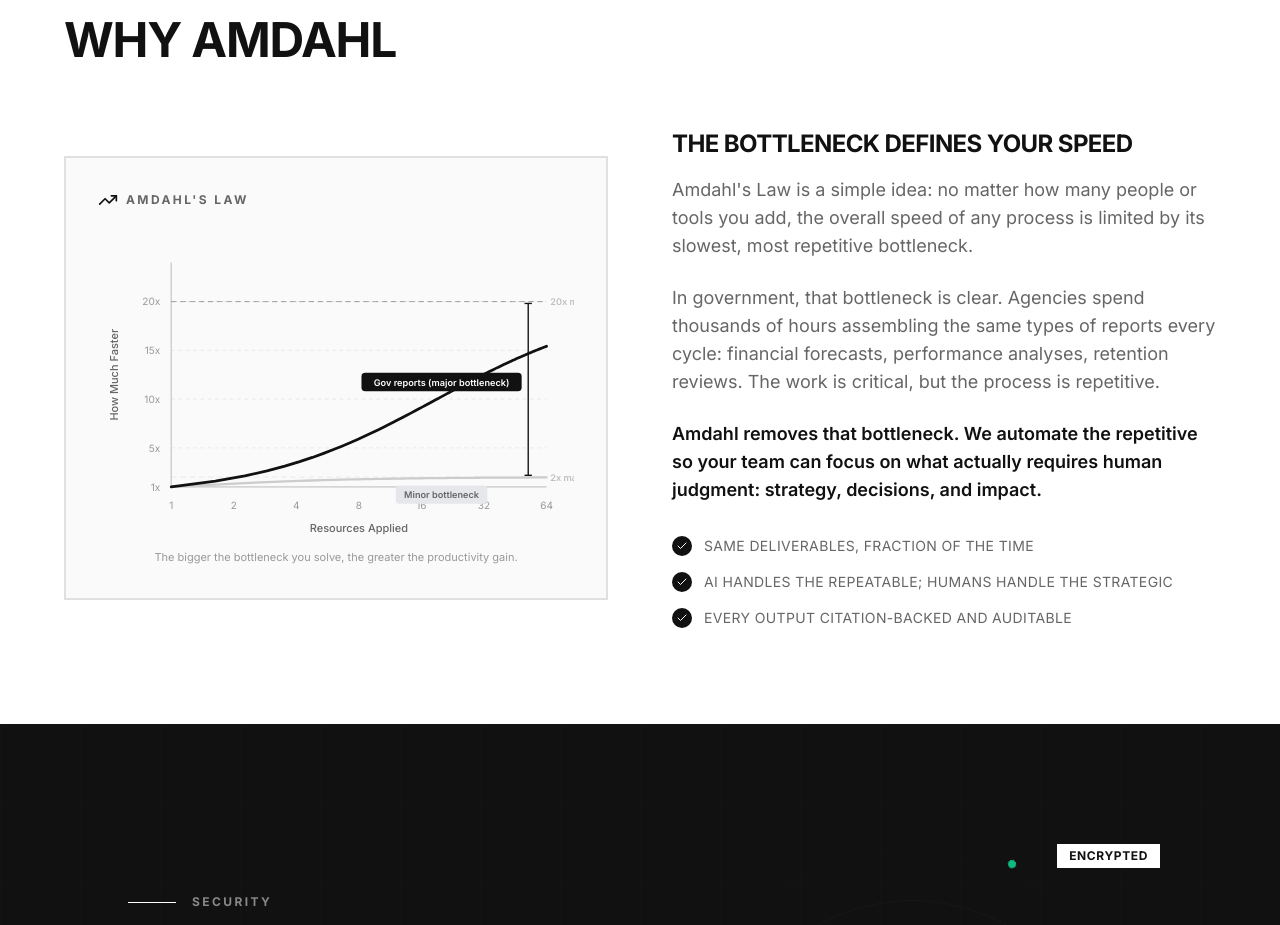
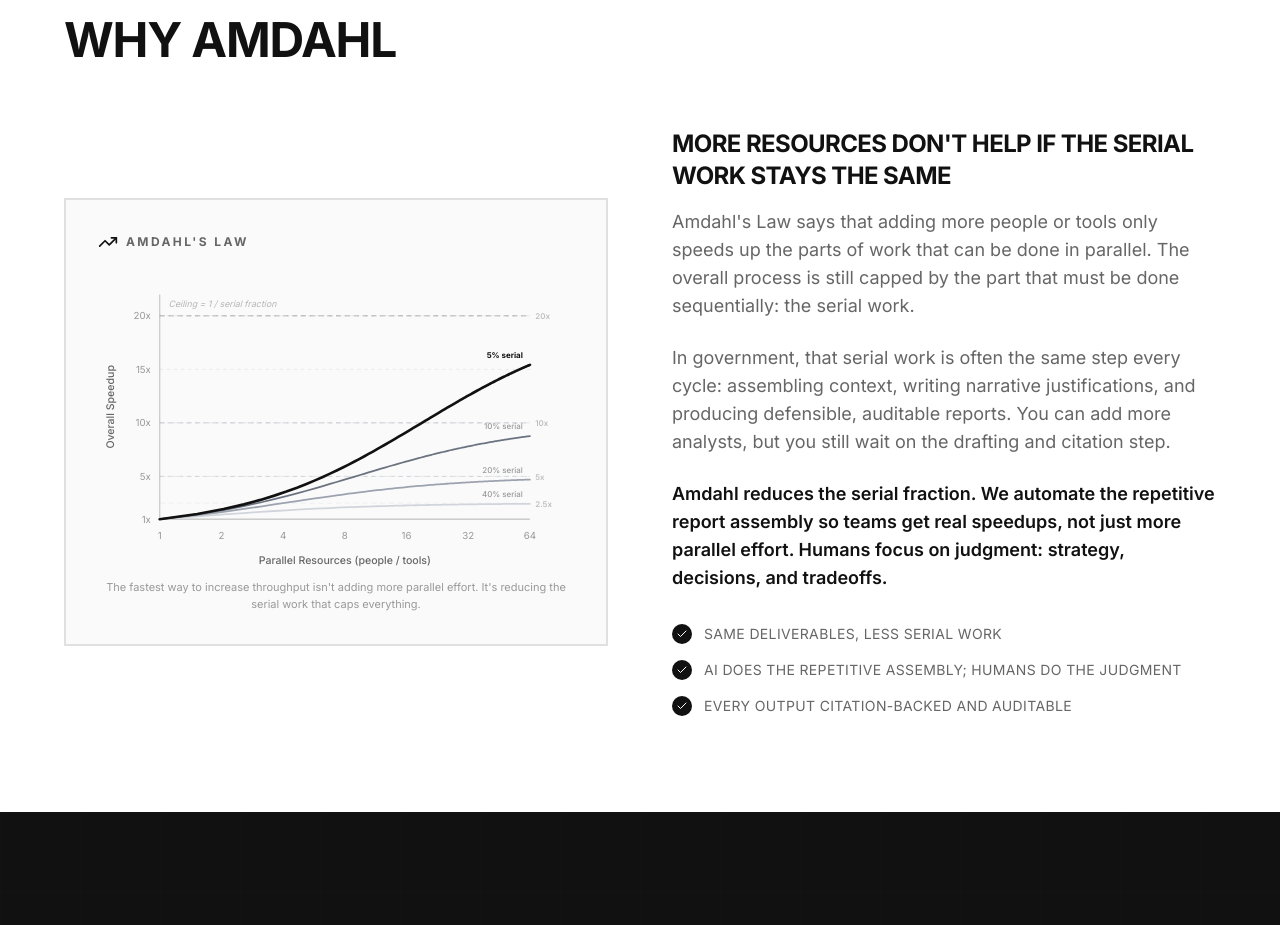
Before and after one commit to AaravMohanty/Amdahl-Website, a React (Vite) app: page / in a window 1280 px wide. Shown: the part 1640-2565 px from the top of the page. Built offline with nearby package versions, Linux system fonts and the light colour scheme.

Commit message:
feat: accurate Amdahl's Law section - serial fraction curves, updated copy and checkmarks

```diff
--- a/src/pages/Home.tsx
+++ b/src/pages/Home.tsx
@@ -3,36 +3,38 @@
 import { ArrowRight, Check, Shield, FileText, Search, BarChart3, FileCheck, BookOpen, Clock, Database, Zap, Lock, Sparkles, Menu, X, TrendingUp } from 'lucide-react'
 import { useRef } from 'react'
 
-// Amdahl's Law: S(N) = 1 / ((1-p) + p/N)
-// p = fraction of work that is repeatable/automatable
-// N = number of resources (agents, tools) applied
-// Key insight: no matter how large N gets, speedup maxes out at 1/(1-p)
-const amdahlSpeedup = (p: number, n: number) => 1 / ((1 - p) + p / n)
+// Amdahl's Law: S(N) = 1 / (s + (1-s)/N)
+// s = serial fraction (cannot be parallelized)
+// N = parallel resources (people, tools, agents)
+// Key insight: as N→∞, speedup maxes out at 1/s
+const amdahlSpeedup = (serial: number, n: number) => 1 / (serial + (1 - serial) / n)
 
-// Two curves to tell the story simply
+// Four curves showing different serial fractions
 const curves = [
-  { p: 0.50, label: 'Minor bottleneck', color: '#ccc', ceiling: 2 },
-  { p: 0.95, label: 'Gov reports (major bottleneck)', color: '#111', ceiling: 20 },
+  { s: 0.40, label: '40% serial', color: '#d1d5db', maxS: 2.5 },
+  { s: 0.20, label: '20% serial', color: '#9ca3af', maxS: 5 },
+  { s: 0.10, label: '10% serial', color: '#6b7280', maxS: 10 },
+  { s: 0.05, label: '5% serial', color: '#111', maxS: 20 },
 ]
 
-const CHART_W = 520
+const CHART_W = 540
 const CHART_H = 340
-const PADDING = { top: 40, right: 30, bottom: 55, left: 80 }
+const PADDING = { top: 30, right: 50, bottom: 55, left: 70 }
 const PLOT_W = CHART_W - PADDING.left - PADDING.right
 const PLOT_H = CHART_H - PADDING.top - PADDING.bottom
 const MAX_N = 64
-const MAX_S = 24
+const MAX_Y = 22
 
-const toX = (n: number) => PADDING.left + (Math.log2(n) / Math.log2(MAX_N)) * PLOT_W
-const toY = (s: number) => PADDING.top + PLOT_H - ((s - 1) / (MAX_S - 1)) * PLOT_H
+// Log-scale X, linear Y
+const toX = (n: number) => PADDING.left + (Math.log2(Math.max(n, 1)) / Math.log2(MAX_N)) * PLOT_W
+const toY = (s: number) => PADDING.top + PLOT_H - ((s - 1) / (MAX_Y - 1)) * PLOT_H
 
-// Generate curve paths
-const buildCurvePath = (p: number) => {
-  const steps = 100
+// Build SVG path for a given serial fraction
+const buildPath = (serial: number) => {
   const pts: string[] = []
-  for (let i = 0; i <= steps; i++) {
-    const n = 1 + (MAX_N - 1) * (i / steps)
-    const s = Math.min(amdahlSpeedup(p, n), MAX_S)
+  for (let i = 0; i <= 120; i++) {
+    const n = 1 + (MAX_N - 1) * (i / 120)
+    const s = Math.min(amdahlSpeedup(serial, n), MAX_Y)
     pts.push(`${i === 0 ? 'M' : 'L'}${toX(n)},${toY(s)}`)
   }
   return pts.join(' ')
@@ -47,169 +49,134 @@
       ref={ref}
       viewBox={`0 0 ${CHART_W} ${CHART_H}`}
       className="w-full h-auto"
-      style={{ maxWidth: 580 }}
+      style={{ maxWidth: 600 }}
     >
-      {/* Y-axis grid lines */}
-      {[1, 5, 10, 15, 20].map((s) => (
-        <g key={`grid-${s}`}>
+      {/* Y grid + labels */}
+      {[1, 5, 10, 15, 20].map((v) => (
+        <g key={`yg-${v}`}>
           <line
-            x1={PADDING.left}
-            y1={toY(s)}
-            x2={PADDING.left + PLOT_W}
-            y2={toY(s)}
-            stroke="#e5e7eb"
-            strokeWidth={1}
-            strokeDasharray={s === 1 ? '0' : '4 4'}
+            x1={PADDING.left} y1={toY(v)}
+            x2={PADDING.left + PLOT_W} y2={toY(v)}
+            stroke="#e5e7eb" strokeWidth={1}
+            strokeDasharray={v === 1 ? '0' : '4 4'}
           />
           <text
-            x={PADDING.left - 12}
-            y={toY(s) + 4}
-            textAnchor="end"
-            className="fill-[#999]"
+            x={PADDING.left - 10} y={toY(v) + 4}
+            textAnchor="end" className="fill-[#999]"
             style={{ fontSize: 11, fontFamily: 'Inter, sans-serif' }}
           >
-            {s}x
+            {v}x
           </text>
         </g>
       ))}
 
-      {/* X-axis labels (log scale: 1, 2, 4, 8, 16, 32, 64) */}
+      {/* X labels (log scale) */}
       {[1, 2, 4, 8, 16, 32, 64].map((n) => (
         <text
-          key={`xlabel-${n}`}
-          x={toX(n)}
-          y={PADDING.top + PLOT_H + 24}
-          textAnchor="middle"
-          className="fill-[#999]"
+          key={`xl-${n}`} x={toX(n)}
+          y={PADDING.top + PLOT_H + 22}
+          textAnchor="middle" className="fill-[#999]"
           style={{ fontSize: 11, fontFamily: 'Inter, sans-serif' }}
         >
           {n}
         </text>
       ))}
 
-      {/* X-axis label */}
+      {/* Axis titles */}
       <text
-        x={PADDING.left + PLOT_W / 2}
-        y={CHART_H - 6}
-        textAnchor="middle"
-        className="fill-[#666]"
+        x={PADDING.left + PLOT_W / 2} y={CHART_H - 4}
+        textAnchor="middle" className="fill-[#666]"
         style={{ fontSize: 12, fontFamily: 'Inter, sans-serif', fontWeight: 500 }}
       >
-        Resources Applied
+        Parallel Resources (people / tools)
       </text>
-
-      {/* Y-axis label */}
       <text
-        x={0}
-        y={0}
-        textAnchor="middle"
-        className="fill-[#666]"
+        x={0} y={0} textAnchor="middle" className="fill-[#666]"
         style={{ fontSize: 12, fontFamily: 'Inter, sans-serif', fontWeight: 500 }}
-        transform={`translate(22, ${PADDING.top + PLOT_H / 2}) rotate(-90)`}
+        transform={`translate(18, ${PADDING.top + PLOT_H / 2}) rotate(-90)`}
       >
-        How Much Faster
+        Overall Speedup
       </text>
 
       {/* Axes */}
       <line x1={PADDING.left} y1={PADDING.top + PLOT_H} x2={PADDING.left + PLOT_W} y2={PADDING.top + PLOT_H} stroke="#ccc" strokeWidth={1.5} />
       <line x1={PADDING.left} y1={PADDING.top} x2={PADDING.left} y2={PADDING.top + PLOT_H} stroke="#ccc" strokeWidth={1.5} />
 
-      {/* Ceiling lines + curve paths */}
-      {curves.map((curve, ci) => {
-        const path = buildCurvePath(curve.p)
-        const ceilingY = toY(curve.ceiling)
+      {/* Curves + ceiling lines */}
+      {curves.map((c, ci) => {
+        const path = buildPath(c.s)
+        const ceilY = toY(c.maxS)
 
         return (
-          <g key={curve.p}>
-            {/* Horizontal ceiling line (dashed) */}
+          <g key={c.s}>
+            {/* Dashed ceiling */}
             <motion.line
-              x1={PADDING.left}
-              y1={ceilingY}
-              x2={PADDING.left + PLOT_W}
-              y2={ceilingY}
-              stroke={curve.color}
-              strokeWidth={1}
-              strokeDasharray="6 4"
+              x1={PADDING.left} y1={ceilY}
+              x2={PADDING.left + PLOT_W} y2={ceilY}
+              stroke={c.color} strokeWidth={1} strokeDasharray="6 4"
               initial={{ opacity: 0 }}
-              animate={isInView ? { opacity: 0.4 } : { opacity: 0 }}
-              transition={{ duration: 0.8, delay: 1.5 + ci * 0.3 }}
+              animate={isInView ? { opacity: 0.35 } : { opacity: 0 }}
+              transition={{ duration: 0.6, delay: 1.6 + ci * 0.15 }}
             />
 
-            {/* Ceiling label */}
+            {/* Ceiling label on right edge */}
             <motion.text
-              x={PADDING.left + PLOT_W + 4}
-              y={ceilingY + 4}
+              x={PADDING.left + PLOT_W + 6} y={ceilY + 4}
               className="fill-[#999]"
-              style={{ fontSize: 10, fontFamily: 'Inter, sans-serif', fontWeight: 600 }}
+              style={{ fontSize: 9, fontFamily: 'Inter, sans-serif', fontWeight: 600 }}
               initial={{ opacity: 0 }}
               animate={isInView ? { opacity: 0.6 } : { opacity: 0 }}
-              transition={{ duration: 0.5, delay: 1.8 + ci * 0.3 }}
+              transition={{ duration: 0.4, delay: 1.8 + ci * 0.15 }}
             >
-              {curve.ceiling}x max
+              {c.maxS}x
             </motion.text>
 
-            {/* The curve itself */}
+            {/* Curve */}
             <motion.path
-              d={path}
-              fill="none"
-              stroke={curve.color}
-              strokeWidth={curve.p === 0.95 ? 3 : 2.5}
+              d={path} fill="none" stroke={c.color}
+              strokeWidth={c.s === 0.05 ? 3 : 2}
               strokeLinecap="round"
               initial={{ pathLength: 0, opacity: 0 }}
               animate={isInView ? { pathLength: 1, opacity: 1 } : { pathLength: 0, opacity: 0 }}
-              transition={{ duration: 2, delay: 0.3 + ci * 0.4, ease: 'easeOut' }}
+              transition={{ duration: 2, delay: 0.2 + ci * 0.3, ease: 'easeOut' }}
             />
           </g>
         )
       })}
 
-      {/* Curve labels (positioned at N=32 on each curve) */}
-      {curves.map((curve, ci) => {
-        const labelN = 20
-        const s = amdahlSpeedup(curve.p, labelN)
-        const lx = toX(labelN)
-        const ly = toY(s)
-        const textWidth = curve.p === 0.95 ? 175 : 100
+      {/* Curve end-labels */}
+      {curves.map((c, ci) => {
+        const endS = Math.min(amdahlSpeedup(c.s, MAX_N), MAX_Y)
+        const ex = toX(MAX_N)
+        const ey = toY(endS)
 
         return (
-          <motion.g
-            key={`label-${curve.p}`}
+          <motion.text
+            key={`lbl-${c.s}`}
+            x={ex - 8} y={ey - 8}
+            textAnchor="end"
+            style={{ fontSize: 9, fontFamily: 'Inter, sans-serif', fontWeight: c.s === 0.05 ? 700 : 500 }}
+            className={c.s === 0.05 ? 'fill-[#111]' : 'fill-[#999]'}
             initial={{ opacity: 0 }}
             animate={isInView ? { opacity: 1 } : { opacity: 0 }}
-            transition={{ duration: 0.5, delay: 2 + ci * 0.3 }}
+            transition={{ duration: 0.4, delay: 2 + ci * 0.2 }}
           >
-            <rect
-              x={lx - textWidth / 2}
-              y={curve.p === 0.95 ? ly - 26 : ly + 8}
-              width={textWidth}
-              height={20}
-              rx={4}
-              fill={curve.p === 0.95 ? '#111' : '#e5e7eb'}
-            />
-            <text
-              x={lx}
-              y={curve.p === 0.95 ? ly - 12 : ly + 22}
-              textAnchor="middle"
-              fill={curve.p === 0.95 ? 'white' : '#666'}
-              style={{ fontSize: 10, fontFamily: 'Inter, sans-serif', fontWeight: 600 }}
-            >
-              {curve.label}
-            </text>
-          </motion.g>
+            {c.label}
+          </motion.text>
         )
       })}
 
-      {/* Annotation arrow showing the "ceiling" concept */}
-      <motion.g
+      {/* Annotation: plateau formula */}
+      <motion.text
+        x={PADDING.left + 10} y={PADDING.top + 14}
+        className="fill-[#999]"
+        style={{ fontSize: 10, fontFamily: 'Inter, sans-serif', fontStyle: 'italic' }}
         initial={{ opacity: 0 }}
-        animate={isInView ? { opacity: 1 } : { opacity: 0 }}
-        transition={{ duration: 0.6, delay: 2.8 }}
+        animate={isInView ? { opacity: 0.7 } : { opacity: 0 }}
+        transition={{ duration: 0.5, delay: 2.8 }}
       >
-        {/* Bracket between the two ceilings on the right side */}
-        <line x1={PADDING.left + PLOT_W - 20} y1={toY(2) - 2} x2={PADDING.left + PLOT_W - 20} y2={toY(20) + 2} stroke="#111" strokeWidth={1.5} />
-        <line x1={PADDING.left + PLOT_W - 24} y1={toY(2) - 2} x2={PADDING.left + PLOT_W - 16} y2={toY(2) - 2} stroke="#111" strokeWidth={1.5} />
-        <line x1={PADDING.left + PLOT_W - 24} y1={toY(20) + 2} x2={PADDING.left + PLOT_W - 16} y2={toY(20) + 2} stroke="#111" strokeWidth={1.5} />
-      </motion.g>
+        Ceiling = 1 / serial fraction
+      </motion.text>
     </svg>
   )
 }
@@ -796,7 +763,7 @@
               </div>
               <AmdahlChart />
               <p className="text-[11px] text-[#999] text-center mt-3">
-                The bigger the bottleneck you solve, the greater the productivity gain.
+                The fastest way to increase throughput isn't adding more parallel effort. It's reducing the serial work that caps everything.
               </p>
             </motion.div>
 
@@ -807,22 +774,22 @@
               viewport={{ once: true }}
             >
               <h3 className="text-xl sm:text-2xl font-bold tracking-tight mb-4 uppercase">
-                The bottleneck defines your speed
+                More resources don't help if the serial work stays the same
               </h3>
               <p className="text-base sm:text-lg text-[#666] leading-relaxed mb-6">
-                Amdahl's Law is a simple idea: no matter how many people or tools you add, the overall speed of any process is limited by its slowest, most repetitive bottleneck.
+                Amdahl's Law says that adding more people or tools only speeds up the parts of work that can be done in parallel. The overall process is still capped by the part that must be done sequentially: the serial work.
               </p>
               <p className="text-base sm:text-lg text-[#666] leading-relaxed mb-6">
-                In government, that bottleneck is clear. Agencies spend thousands of hours assembling the same types of reports every cycle: financial forecasts, performance analyses, retention reviews. The work is critical, but the process is repetitive.
+                In government, that serial work is often the same step every cycle: assembling context, writing narrative justifications, and producing defensible, auditable reports. You can add more analysts, but you still wait on the drafting and citation step.
               </p>
               <p className="text-base sm:text-lg text-[#111] leading-relaxed font-semibold mb-8">
-                Amdahl removes that bottleneck. We automate the repetitive so your team can focus on what actually requires human judgment: strategy, decisions, and impact.
+                Amdahl reduces the serial fraction. We automate the repetitive report assembly so teams get real speedups, not just more parallel effort. Humans focus on judgment: strategy, decisions, and tradeoffs.
               </p>
 
               <div className="space-y-4">
                 {[
-                  'Same deliverables, fraction of the time',
-                  'AI handles the repeatable; humans handle the strategic',
+                  'Same deliverables, less serial work',
+                  'AI does the repetitive assembly; humans do the judgment',
                   'Every output citation-backed and auditable'
                 ].map((item, index) => (
                   <motion.div
```
